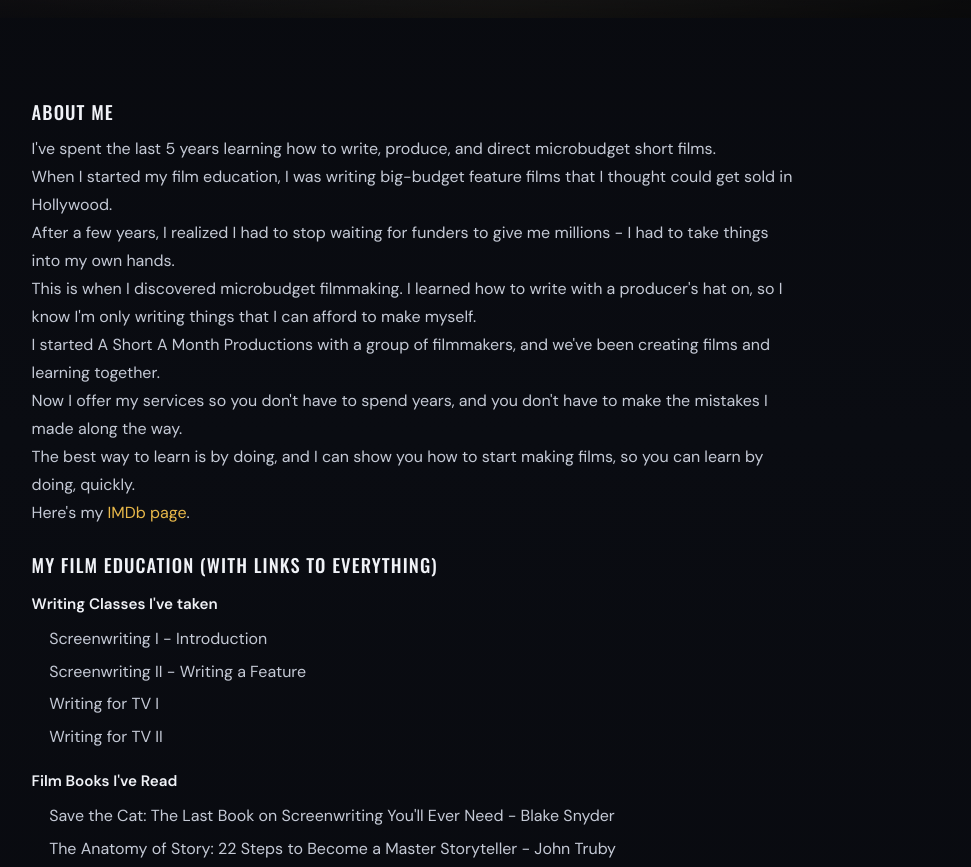
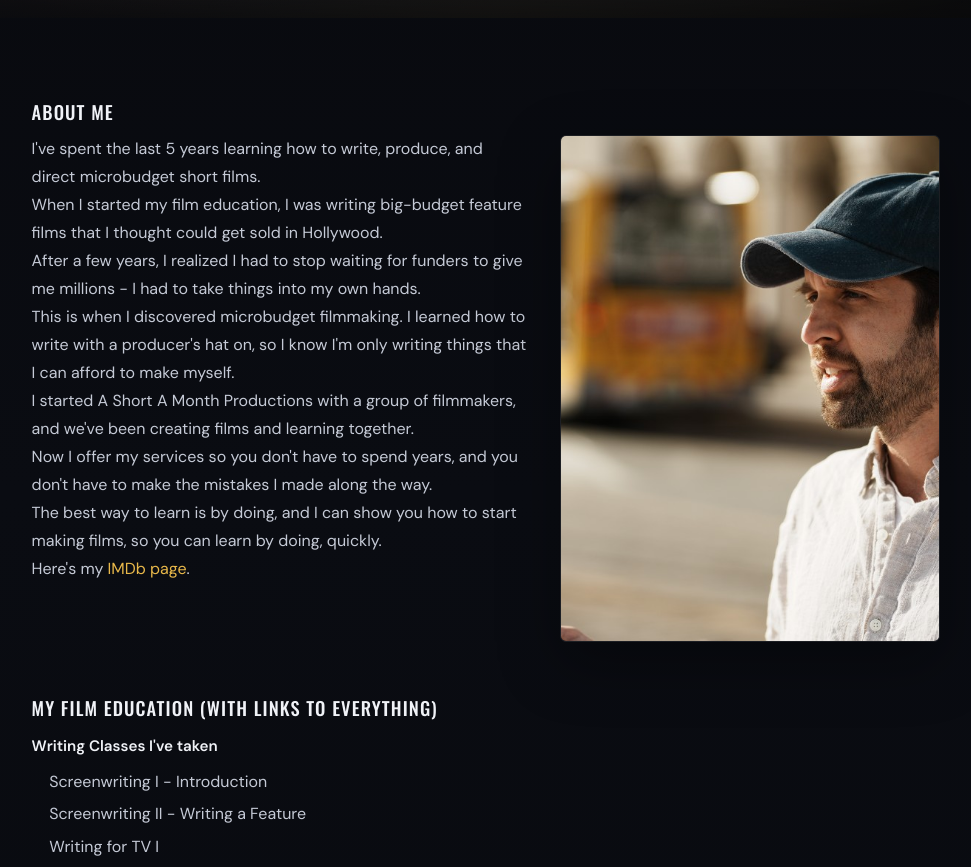
Before and after one commit to orlandott/microbudgetfilmmaking, a Next.js app in the folder nextjs-site/: page /about in a window 1280 px wide. Shown: the part 580-1447 px from the top of the page, without its empty margins (154-1125 px from the left). Built offline with nearby package versions, Linux system fonts and the light colour scheme.

Commit message:
add About portrait photo and portrait layout for bio
Made-with: Cursor

```diff
--- a/nextjs-site/src/app/about/page.tsx
+++ b/nextjs-site/src/app/about/page.tsx
@@ -1,3 +1,4 @@
+import ServicePhoto from "@/components/ServicePhoto";
 import SiteShell from "@/components/SiteShell";
 
 export default function AboutPage() {
@@ -5,38 +6,50 @@ export default function AboutPage() {
     <SiteShell heroTitle="About" heroSubtitle="About me and my film education.">
       <section className="container">
         <h3>About me</h3>
+        <div className="about-intro">
+          <div className="about-intro-copy">
             <p>
-          I&apos;ve spent the last 5 years learning how to write, produce, and direct microbudget
-          short films.
+              I&apos;ve spent the last 5 years learning how to write, produce, and direct
+              microbudget short films.
             </p>
             <p>
-          When I started my film education, I was writing big-budget feature films that I thought
-          could get sold in Hollywood.
+              When I started my film education, I was writing big-budget feature films that I
+              thought could get sold in Hollywood.
             </p>
             <p>
-          After a few years, I realized I had to stop waiting for funders to give me millions - I
-          had to take things into my own hands.
+              After a few years, I realized I had to stop waiting for funders to give me millions -
+              I had to take things into my own hands.
             </p>
             <p>
               This is when I discovered microbudget filmmaking. I learned how to write with a
-          producer&apos;s hat on, so I know I&apos;m only writing things that I can afford to make
-          myself.
+              producer&apos;s hat on, so I know I&apos;m only writing things that I can afford to
+              make myself.
             </p>
             <p>
               I started A Short A Month Productions with a group of filmmakers, and we&apos;ve been
               creating films and learning together.
             </p>
             <p>
-          Now I offer my services so you don&apos;t have to spend years, and you don&apos;t have to
-          make the mistakes I made along the way.
+              Now I offer my services so you don&apos;t have to spend years, and you don&apos;t have
+              to make the mistakes I made along the way.
             </p>
             <p>
-          The best way to learn is by doing, and I can show you how to start making films, so you
-          can learn by doing, quickly.
+              The best way to learn is by doing, and I can show you how to start making films, so
+              you can learn by doing, quickly.
             </p>
             <p>
               Here&apos;s my <a href="#">IMDb page</a>.
             </p>
+          </div>
+          <div className="about-intro-media">
+            <ServicePhoto
+              src="/images/about/orlando-portrait.png"
+              alt="Orlando Torres — writer, director, and producer of microbudget films"
+              variant="portrait"
+              priority
+            />
+          </div>
+        </div>
 
         <h3>My film education (with links to everything)</h3>
 
--- a/nextjs-site/src/app/globals.css
+++ b/nextjs-site/src/app/globals.css
@@ -337,6 +337,39 @@ body {
 
 .service-photo {
   object-fit: cover;
+}
+
+.service-photo-wrap--portrait {
+  aspect-ratio: 3 / 4;
+  max-width: min(100%, 400px);
+  margin-left: auto;
+  margin-right: auto;
+}
+
+.about-intro {
+  display: grid;
+  gap: 2rem;
+  align-items: start;
+  margin-bottom: 0.5rem;
+}
+
+@media (min-width: 768px) {
+  .about-intro {
+    grid-template-columns: 1fr minmax(260px, 380px);
+  }
+
+  .about-intro-media {
+    order: 2;
+  }
+
+  .about-intro-copy {
+    order: 1;
+  }
+
+  .about-intro-media .service-photo-wrap--portrait {
+    margin-right: 0;
+    margin-left: auto;
+  }
 }
 
 .service-hub-card-thumb {
--- a/nextjs-site/src/components/ServicePhoto.tsx
+++ b/nextjs-site/src/components/ServicePhoto.tsx
@@ -5,17 +5,34 @@ type ServicePhotoProps = {
   alt: string;
   priority?: boolean;
   className?: string;
+  /** Use for portrait / headshot (e.g. About page). */
+  variant?: "landscape" | "portrait";
 };
 
-export default function ServicePhoto({ src, alt, priority, className }: ServicePhotoProps) {
+export default function ServicePhoto({
+  src,
+  alt,
+  priority,
+  className,
+  variant = "landscape",
+}: ServicePhotoProps) {
+  const wrapClass =
+    variant === "portrait"
+      ? `service-photo-wrap service-photo-wrap--portrait ${className ?? ""}`
+      : `service-photo-wrap ${className ?? ""}`;
+
   return (
-    <figure className={`service-photo-wrap ${className ?? ""}`}>
+    <figure className={wrapClass.trim()}>
       <Image
         src={src}
         alt={alt}
         fill
         className="service-photo"
-        sizes="(max-width: 992px) 100vw, 960px"
+        sizes={
+          variant === "portrait"
+            ? "(max-width: 768px) 100vw, 400px"
+            : "(max-width: 992px) 100vw, 960px"
+        }
         priority={priority}
       />
     </figure>
```
Also changed, not shown: nextjs-site/public/images/about/orlando-portrait.png (added). Lines whose indentation alone changed are shown as unchanged.
